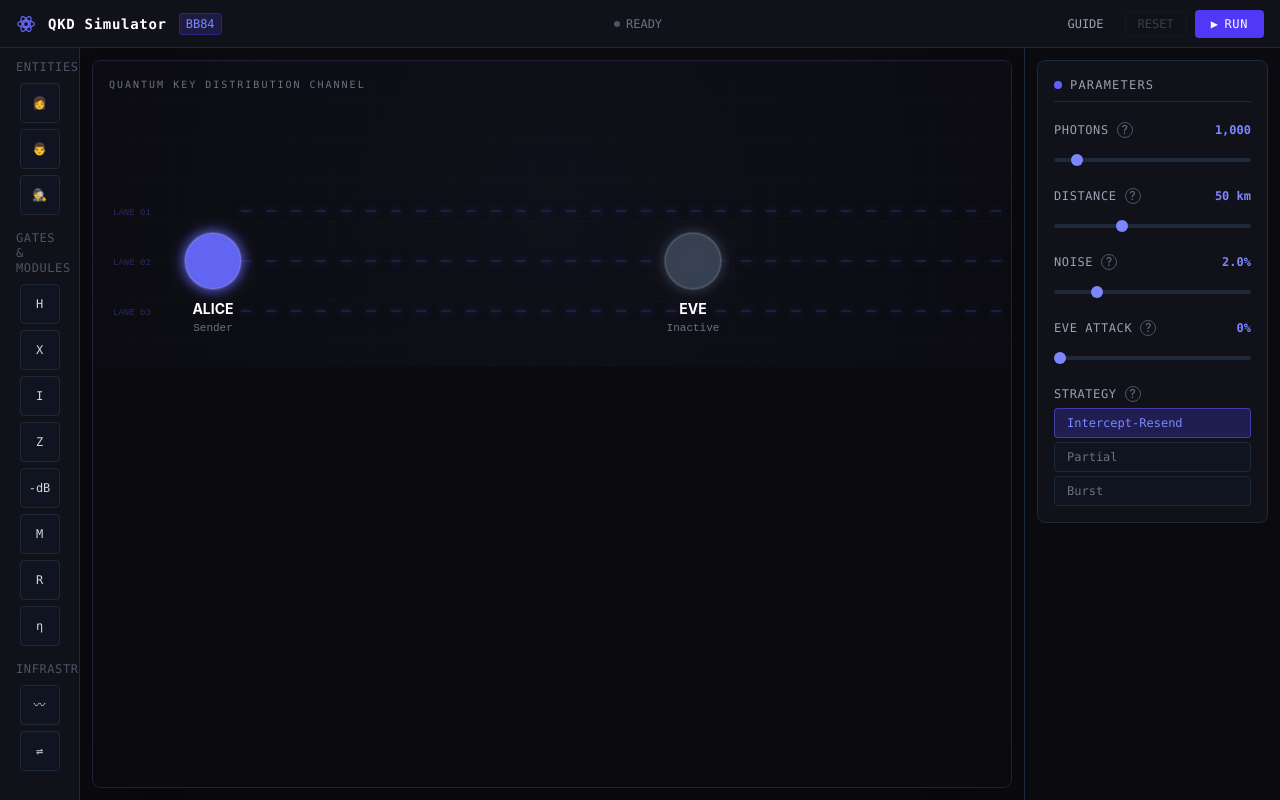
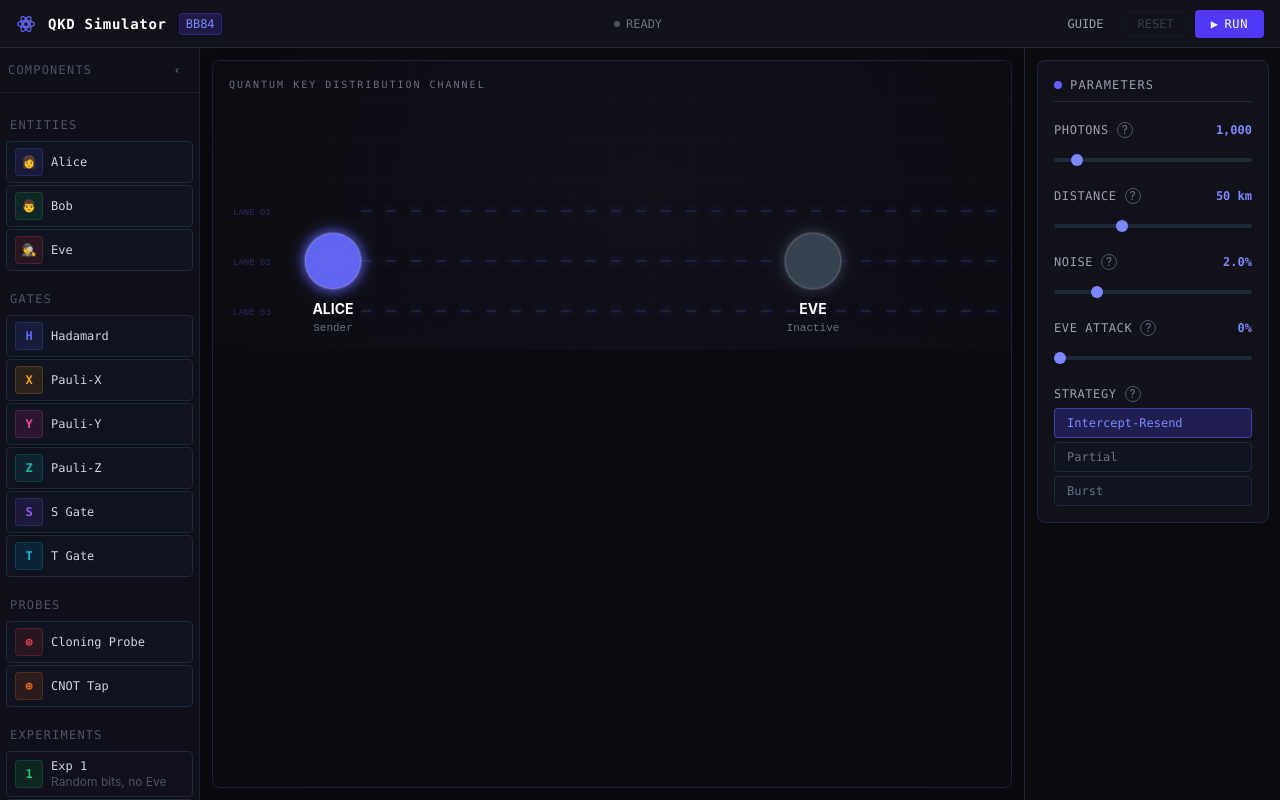
Before and after one commit to degarg-ctrl/QKD-Simulator-BB84, a React app in the folder frontend/: page / in a window 1280 px wide. Built offline with nearby package versions, Linux system fonts and the light colour scheme; the HTML template or start-up script is replaced by a standard one.

Commit message:
feat(sprint-5): rebuild sidebar — collapsible panel with gates, probes, experiments sections

```diff
--- a/frontend/src/components/layout/Sidebar.jsx
+++ b/frontend/src/components/layout/Sidebar.jsx
@@ -1,103 +1,310 @@
 /**
  * src/components/layout/Sidebar.jsx
  *
- * Left sidebar showing component palette.
- * Displays entity nodes, gates/modules, and infrastructure
- * components. Each item has a hover tooltip explaining its
- * role in BB84. Matches Quirk-E component panel aesthetic.
+ * Collapsible left components panel for BB84 QKD Simulator.
+ * IBM Quantum Composer inspired — adapted for BB84 protocol.
+ *
+ * Sections:
+ *   ENTITIES    — protocol participants (informational)
+ *   GATES       — quantum gates (draggable in Sprint 6)
+ *   PROBES      — special components (draggable in Sprint 6)
+ *   EXPERIMENTS — experiment mode selector
+ *
+ * Panel is collapsible. Collapsed = icons only.
+ * Expanded = icons + labels + descriptions.
  */
+
 import { useState } from 'react'
 import { motion, AnimatePresence } from 'framer-motion'
+import useSimulationStore from '../../store/simulationStore'
 
-const SIDEBAR_ITEMS = {
-  entities: [
+const ENTITIES = [
   {
     id: 'alice',
     symbol: '👩',
     label: 'Alice',
     color: '#6366f1',
-      tooltip: 'Sender. Generates random secret bits, chooses polarization bases, and encodes each bit as a photon quantum state per BB84 rules.'
+    tooltip: 'Sender. Generates random bits, chooses polarization bases, encodes photons per BB84 rules.'
   },
   {
     id: 'bob',
     symbol: '👨',
     label: 'Bob',
     color: '#22c55e',
-      tooltip: 'Receiver. Measures incoming photons in randomly chosen bases. Correct basis = correct bit. Wrong basis = random bit.'
+    tooltip: 'Receiver. Measures photons in randomly chosen bases. Correct basis = correct bit.'
   },
   {
     id: 'eve',
     symbol: '🕵',
     label: 'Eve',
     color: '#ef4444',
-      tooltip: 'Eavesdropper. Intercepts photons and re-emits them after measuring. Introduces ~25% QBER when intercepting all photons — detectable by Alice and Bob.'
+    tooltip: 'Eavesdropper. Intercept-resend attack introduces ~25% QBER — detectable by Alice and Bob.'
   },
-  ],
-  gates: [
-    { id: 'hadamard', symbol: 'H', label: 'Hadamard',
-      tooltip: 'Transforms |0⟩↔|+⟩ and |1⟩↔|-⟩. Switches between rectilinear and diagonal bases. Used by Alice to encode diagonal basis states.' },
-    { id: 'xgate', symbol: 'X', label: 'Bit Flip',
-      tooltip: 'Pauli-X gate. Flips |0⟩↔|1⟩. Models bit flip errors introduced by channel noise or Eve\'s basis mismatches.' },
-    { id: 'identity', symbol: 'I', label: 'Identity',
-      tooltip: 'No operation. Photon passes through unchanged. Used to represent a channel slot with no transformation.' },
-    { id: 'zgate', symbol: 'Z', label: 'Phase Flip',
-      tooltip: 'Pauli-Z gate. Flips the phase: |+⟩↔|-⟩. Relevant to diagonal basis errors.' },
-    { id: 'atten', symbol: '-dB', label: 'Attenuation',
-      tooltip: 'Fiber attenuation module. Reduces photon count using Beer-Lambert law: P_survive = 10^(-αd/10). At 50km, ~10% survive.' },
-    { id: 'measure', symbol: 'M', label: 'Measure',
-      tooltip: 'Quantum measurement. Collapses the photon\'s superposition into a definite bit value. Bob performs this in a randomly chosen basis.' },
-    { id: 'reconcile', symbol: 'R', label: 'Reconcile',
-      tooltip: 'Basis reconciliation (sifting). Alice and Bob publicly compare bases over classical channel. Mismatched bases are discarded.' },
-    { id: 'eta', symbol: 'η', label: 'Efficiency',
-      tooltip: 'Detector efficiency η. Probability that an arriving photon is actually detected. Default 85%. Undetected photons are lost.' },
-  ],
-  infrastructure: [
-    { id: 'fiber', symbol: '〰', label: 'Fiber',
-      tooltip: 'Quantum fiber optic channel. Carries polarized photons from Alice to Bob. Subject to attenuation, noise, and potential eavesdropping.' },
-    { id: 'classical', symbol: '⇌', label: 'Classical',
-      tooltip: 'Classical communication channel. Used for basis reconciliation and error estimation. Public — Eve can listen but cannot affect the security.' },
 ]
+
+const GATES = [
+  {
+    id: 'H',
+    symbol: 'H',
+    label: 'Hadamard',
+    color: '#6366f1',
+    tooltip: 'H gate: |0>→|+>, |1>→|->, |+>→|0>, |->→|1>. Switches between rectilinear and diagonal bases. Angle: 0°↔45°, 90°↔135°'
+  },
+  {
+    id: 'X',
+    symbol: 'X',
+    label: 'Pauli-X',
+    color: '#f59e0b',
+    tooltip: 'Bit-flip gate: |0>→|1>, |1>→|0>. Flips the bit value. |+> and |-> are invariant. Angle: 0°↔90°'
+  },
+  {
+    id: 'Y',
+    symbol: 'Y',
+    label: 'Pauli-Y',
+    color: '#ec4899',
+    tooltip: 'Bit+Phase flip: |0>→|1>, |1>→|0>, |+>→|->, |->→|+>. Combines X and Z operations.'
+  },
+  {
+    id: 'Z',
+    symbol: 'Z',
+    label: 'Pauli-Z',
+    color: '#14b8a6',
+    tooltip: 'Phase-flip gate: |+>→|->, |->→|+>. Rectilinear states unchanged. Angle: 45°↔135°'
+  },
+  {
+    id: 'S',
+    symbol: 'S',
+    label: 'S Gate',
+    color: '#8b5cf6',
+    tooltip: 'Phase gate π/2: Rotates diagonal states by 22.5°. Rectilinear states unchanged in bit value.'
+  },
+  {
+    id: 'T',
+    symbol: 'T',
+    label: 'T Gate',
+    color: '#06b6d4',
+    tooltip: 'Phase gate π/4: Rotates diagonal states by 11.25°. Finer phase rotation than S gate.'
+  },
+]
+
+const PROBES = [
+  {
+    id: 'clone',
+    symbol: '⊗',
+    label: 'Cloning Probe',
+    color: '#ef4444',
+    tooltip: 'No-Cloning Theorem probe. Attempts to copy photon state via CNOT entanglement. Collapses original — QBER spikes. Neither copy is perfect.'
+  },
+  {
+    id: 'cnot',
+    symbol: '⊕',
+    label: 'CNOT Tap',
+    color: '#f97316',
+    tooltip: 'Controlled-NOT tap. Entangles photon with probe qubit. Used in Exp 6 to demonstrate quantum no-cloning theorem.'
+  },
+]
+
+const EXPERIMENTS = [
+  {
+    id: 'exp1',
+    label: 'Exp 1',
+    description: 'Random bits, no Eve',
+    color: '#22c55e',
+    tooltip: 'Alice generates random bits. No eavesdropping. Clean sifted key produced.'
+  },
+  {
+    id: 'exp2',
+    label: 'Exp 2',
+    description: 'User input, no Eve',
+    color: '#6366f1',
+    tooltip: 'User selects photon count and polarization states manually. No Eve.'
+  },
+  {
+    id: 'exp3',
+    label: 'Exp 3',
+    description: 'Random bits + Eve',
+    color: '#f59e0b',
+    tooltip: 'Random bits with Eve interception. Demonstrates QBER spike and detection.'
+  },
+  {
+    id: 'exp4',
+    label: 'Exp 4',
+    description: 'User input + Eve',
+    color: '#f59e0b',
+    tooltip: 'User-defined bits with Eve active. Full manual control.'
+  },
+  {
+    id: 'exp5',
+    label: 'Exp 5',
+    description: 'Quantum gates',
+    color: '#a855f7',
+    tooltip: 'Photon transmission with quantum gates placed on lanes. Observe state transformations.'
+  },
+  {
+    id: 'exp6',
+    label: 'Exp 6',
+    description: 'No-Cloning Theorem',
+    color: '#ef4444',
+    tooltip: 'Demonstrates the quantum no-cloning theorem using Cloning Probe component.'
+  },
+]
+
+// Single item component with tooltip
+function SidebarItem({ item, collapsed, draggable = false }) {
+  const [showTooltip, setShowTooltip] = useState(false)
+
+  return (
+    <div className="relative">
+      <motion.div
+        draggable={draggable}
+        onDragStart={draggable ? (e) => {
+          e.dataTransfer.setData('gateType', item.id)
+        } : undefined}
+        onMouseEnter={() => setShowTooltip(true)}
+        onMouseLeave={() => setShowTooltip(false)}
+        whileHover={{ scale: 1.03 }}
+        className={`flex items-center gap-2 px-2 py-1.5 rounded
+                   border transition-colors select-none
+                   ${draggable ? 'cursor-grab active:cursor-grabbing' : 'cursor-default'}
+                   border-gray-800 bg-gray-900/40
+                   hover:bg-gray-800/60 hover:border-gray-600`}
+        style={{
+          borderColor: showTooltip ? item.color + '50' : undefined
+        }}
+      >
+        {/* Icon */}
+        <div
+          className="w-7 h-7 rounded flex items-center justify-center
+                     text-xs font-mono font-bold flex-shrink-0"
+          style={{
+            backgroundColor: item.color + '20',
+            color: item.color,
+            border: `1px solid ${item.color}30`
+          }}
+        >
+          {item.symbol}
+        </div>
+        {/* Label — only in expanded mode */}
+        <AnimatePresence>
+          {!collapsed && (
+            <motion.span
+              initial={{ opacity: 0, width: 0 }}
+              animate={{ opacity: 1, width: 'auto' }}
+              exit={{ opacity: 0, width: 0 }}
+              transition={{ duration: 0.15 }}
+              className="text-xs font-mono text-gray-300
+                         whitespace-nowrap overflow-hidden"
+            >
+              {item.label}
+            </motion.span>
+          )}
+        </AnimatePresence>
+      </motion.div>
+
+      {/* Tooltip — always shows on hover, positioned to the RIGHT */}
+      <AnimatePresence>
+        {showTooltip && (
+          <motion.div
+            initial={{ opacity: 0, x: -8 }}
+            animate={{ opacity: 1, x: 0 }}
+            exit={{ opacity: 0, x: -8 }}
+            transition={{ duration: 0.15 }}
+            className="absolute left-full top-0 ml-3 w-60 p-3
+                       bg-gray-950 border rounded-lg shadow-2xl
+                       z-[9999] pointer-events-none"
+            style={{ borderColor: item.color + '40' }}
+          >
+            <div className="text-xs font-mono font-bold mb-1"
+                 style={{ color: item.color }}>
+              {item.label}
+            </div>
+            <div className="text-xs text-gray-400 leading-relaxed">
+              {item.tooltip}
+            </div>
+            {item.description && (
+              <div className="text-xs text-gray-600 mt-1 font-mono">
+                {item.description}
+              </div>
+            )}
+          </motion.div>
+        )}
+      </AnimatePresence>
+    </div>
+  )
 }
 
-function SidebarItem({ item }) {
+// Experiment button
+function ExperimentButton({ exp, collapsed, isActive, onClick }) {
   const [showTooltip, setShowTooltip] = useState(false)
 
   return (
     <div className="relative">
       <motion.button
+        onClick={onClick}
         onMouseEnter={() => setShowTooltip(true)}
         onMouseLeave={() => setShowTooltip(false)}
-        whileHover={{ scale: 1.05 }}
-        className="w-10 h-10 rounded border border-gray-800
-                   bg-gray-900/50 hover:bg-gray-800/50
-                   hover:border-gray-600 transition-colors
-                   flex items-center justify-center
-                   text-xs font-mono text-gray-300
-                   cursor-default"
+        whileHover={{ scale: 1.02 }}
+        className={`w-full flex items-center gap-2 px-2 py-1.5
+                   rounded border transition-colors text-left
+                   ${isActive
+                     ? 'border-opacity-60 bg-opacity-20'
+                     : 'border-gray-800 bg-gray-900/20 hover:border-gray-700'
+                   }`}
         style={{
-          borderColor: showTooltip ? item.color + '60' : undefined,
-          color: showTooltip ? item.color : undefined
+          borderColor: isActive ? exp.color + '60' : undefined,
+          backgroundColor: isActive ? exp.color + '15' : undefined
         }}
       >
-        {item.symbol}
+        <div
+          className="w-7 h-7 rounded flex items-center justify-center
+                     text-xs font-mono font-bold flex-shrink-0"
+          style={{
+            backgroundColor: exp.color + '20',
+            color: exp.color,
+            border: `1px solid ${exp.color}30`
+          }}
+        >
+          {exp.id.replace('exp', '')}
+        </div>
+        <AnimatePresence>
+          {!collapsed && (
+            <motion.div
+              initial={{ opacity: 0, width: 0 }}
+              animate={{ opacity: 1, width: 'auto' }}
+              exit={{ opacity: 0, width: 0 }}
+              transition={{ duration: 0.15 }}
+              className="overflow-hidden"
+            >
+              <div className="text-xs font-mono text-gray-300
+                              whitespace-nowrap">
+                {exp.label}
+              </div>
+              <div className="text-xs text-gray-600 whitespace-nowrap">
+                {exp.description}
+              </div>
+            </motion.div>
+          )}
+        </AnimatePresence>
       </motion.button>
+
       <AnimatePresence>
         {showTooltip && (
           <motion.div
-            initial={{ opacity: 0, x: -4 }}
+            initial={{ opacity: 0, x: -8 }}
             animate={{ opacity: 1, x: 0 }}
-            exit={{ opacity: 0, x: -4 }}
+            exit={{ opacity: 0, x: -8 }}
             transition={{ duration: 0.15 }}
-            className="absolute left-12 top-0 w-56 p-3 z-50
-                       bg-[#11111a] border border-gray-700
-                       rounded-lg shadow-xl"
+            className="absolute left-full top-0 ml-3 w-60 p-3
+                       bg-gray-950 border rounded-lg shadow-2xl
+                       z-[9999] pointer-events-none"
+            style={{ borderColor: exp.color + '40' }}
           >
-            <div className="text-xs font-mono font-semibold mb-1"
-                 style={{ color: item.color }}>
-              {item.label}
+            <div className="text-xs font-mono font-bold mb-1"
+                 style={{ color: exp.color }}>
+              {exp.label} — {exp.description}
             </div>
             <div className="text-xs text-gray-400 leading-relaxed">
-              {item.tooltip}
+              {exp.tooltip}
             </div>
           </motion.div>
         )}
@@ -106,34 +313,112 @@ function SidebarItem({ item }) {
   )
 }
 
-export default function Sidebar({ className = '' }) {
-  const sections = [
-    { key: 'entities',       label: 'Entities',
-      items: SIDEBAR_ITEMS.entities },
-    { key: 'gates',          label: 'Gates & Modules',
-      items: SIDEBAR_ITEMS.gates },
-    { key: 'infrastructure', label: 'Infrastructure',
-      items: SIDEBAR_ITEMS.infrastructure },
-  ]
-
+// Section header
+function SectionHeader({ label, collapsed }) {
+  if (collapsed) return (
+    <div className="w-full h-px bg-gray-800 my-1" />
+  )
   return (
-    <div className={`flex flex-col gap-4 p-3 bg-[#11111a]
-                     border-r border-gray-800 w-20
-                     overflow-y-auto flex-shrink-0 ${className}`}>
-      {sections.map(section => (
-        <div key={section.key} className="flex flex-col gap-2">
+    <div className="px-1 pt-3 pb-1">
       <span className="text-xs font-mono text-gray-600
-                           uppercase tracking-wider px-1
-                           leading-tight">
-            {section.label}
+                       uppercase tracking-widest">
+        {label}
       </span>
-          <div className="flex flex-col gap-1.5 items-center">
-            {section.items.map(item => (
-              <SidebarItem key={item.id} item={item} />
-            ))}
-          </div>
-        </div>
-      ))}
     </div>
   )
 }
+
+export default function Sidebar() {
+  const [collapsed, setCollapsed] = useState(false)
+  const [activeExp, setActiveExp] = useState(null)
+  const { setParams } = useSimulationStore()
+
+  const handleExpSelect = (expId) => {
+    setActiveExp(expId === activeExp ? null : expId)
+    // Experiment preset params will be wired in Sprint 8
+    // For now just track selection
+  }
+
+  return (
+    <motion.div
+      animate={{ width: collapsed ? 48 : 200 }}
+      transition={{ duration: 0.2, ease: 'easeInOut' }}
+      className="flex flex-col bg-panel-bg border-r
+                 border-border-subtle flex-shrink-0
+                 overflow-hidden relative"
+      style={{ minHeight: 0 }}
+    >
+      {/* Toggle button */}
+      <div className="flex items-center justify-between
+                      px-2 py-2 border-b border-border-subtle
+                      flex-shrink-0">
+        {!collapsed && (
+          <span className="text-xs font-mono text-gray-600
+                           uppercase tracking-widest">
+            Components
+          </span>
+        )}
+        <button
+          onClick={() => setCollapsed(!collapsed)}
+          className="w-7 h-7 rounded flex items-center justify-center
+                     text-gray-500 hover:text-white hover:bg-gray-800
+                     transition-colors ml-auto flex-shrink-0"
+        >
+          <span className="text-xs font-mono">
+            {collapsed ? '›' : '‹'}
+          </span>
+        </button>
+      </div>
+
+      {/* Scrollable content */}
+      <div className="flex-1 overflow-y-auto overflow-x-hidden p-1.5
+                      flex flex-col gap-0.5">
+
+        {/* ENTITIES */}
+        <SectionHeader label="Entities" collapsed={collapsed} />
+        {ENTITIES.map(item => (
+          <SidebarItem
+            key={item.id}
+            item={item}
+            collapsed={collapsed}
+            draggable={false}
+          />
+        ))}
+
+        {/* GATES */}
+        <SectionHeader label="Gates" collapsed={collapsed} />
+        {GATES.map(item => (
+          <SidebarItem
+            key={item.id}
+            item={item}
+            collapsed={collapsed}
+            draggable={true}
+          />
+        ))}
+
+        {/* PROBES */}
+        <SectionHeader label="Probes" collapsed={collapsed} />
+        {PROBES.map(item => (
+          <SidebarItem
+            key={item.id}
+            item={item}
+            collapsed={collapsed}
+            draggable={true}
+          />
+        ))}
+
+        {/* EXPERIMENTS */}
+        <SectionHeader label="Experiments" collapsed={collapsed} />
+        {EXPERIMENTS.map(exp => (
+          <ExperimentButton
+            key={exp.id}
+            exp={exp}
+            collapsed={collapsed}
+            isActive={activeExp === exp.id}
+            onClick={() => handleExpSelect(exp.id)}
+          />
+        ))}
+      </div>
+    </motion.div>
+  )
+}
--- a/frontend/src/pages/SimulatorPage.jsx
+++ b/frontend/src/pages/SimulatorPage.jsx
@@ -1,3 +1,5 @@
+import { useState } from 'react'
+import { motion } from 'framer-motion'
 import TopBar from '../components/layout/TopBar'
 import Sidebar from '../components/layout/Sidebar'
 import BottomPanel from '../components/layout/BottomPanel'
@@ -5,6 +7,8 @@ import QuantumCanvas from '../components/canvas/QuantumCanvas'
 import ConfigPanel from '../components/controls/ConfigPanel'
 
 export default function SimulatorPage() {
+  const [configCollapsed, setConfigCollapsed] = useState(false)
+
   return (
     <div className="bg-[#0a0a0f] h-screen flex flex-col overflow-hidden">
       <TopBar />
@@ -15,10 +19,30 @@ export default function SimulatorPage() {
             <div className="flex-1 p-3 overflow-hidden">
               <QuantumCanvas className="h-full" />
             </div>
-            <div className="w-64 p-3 border-l border-gray-800
-                            overflow-y-auto flex-shrink-0 bg-[#0a0a0f]">
-              <ConfigPanel />
-            </div>
+
+            <motion.div
+              animate={{ width: configCollapsed ? 0 : 256 }}
+              transition={{ duration: 0.2, ease: 'easeInOut' }}
+              className="border-l border-gray-800 overflow-hidden
+                         flex-shrink-0 relative bg-[#0a0a0f]"
+            >
+              {/* Collapse toggle tab */}
+              <button
+                onClick={() => setConfigCollapsed(!configCollapsed)}
+                className="absolute -left-3 top-1/2 -translate-y-1/2
+                           w-3 h-12 bg-[#11111a] border border-gray-800
+                           rounded-l flex items-center justify-center
+                           text-gray-500 hover:text-white z-10
+                           transition-colors"
+              >
+                <span className="text-xs">
+                  {configCollapsed ? '‹' : '›'}
+                </span>
+              </button>
+              <div className="w-64 h-full overflow-y-auto p-3">
+                <ConfigPanel />
+              </div>
+            </motion.div>
           </div>
           <BottomPanel />
         </div>
```
Lines whose indentation alone changed are shown as unchanged.
